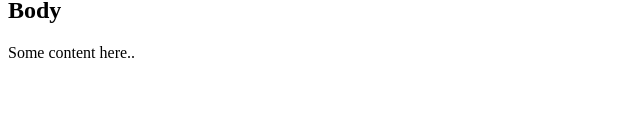
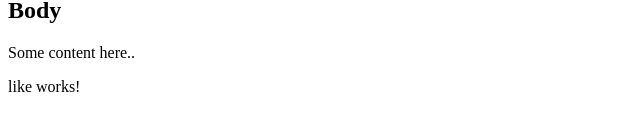
Before and after one commit to isakabusee/reusable-components, an Angular app: page / in a window 1280 px wide. Shown: the part 181-312 px from the top of the page, without its empty margins (0-640 px from the left). Built offline with nearby package versions, Linux system fonts and the light colour scheme.

Commit message:
asterlike component added

```diff
--- a/src/app/app.component.html
+++ b/src/app/app.component.html
@@ -9,3 +9,4 @@
         <p>Some content here..</p>
     </div>
 </bootstrap-panel>
+<like></like>
--- a/src/app/app.module.ts
+++ b/src/app/app.module.ts
@@ -5,12 +5,14 @@ import { AppRoutingModule } from './app-routing.module';
 import { AppComponent } from './app.component';
 import { FavoriteComponent } from './favorite/favorite.component';
 import { PanelComponent } from './panel/panel.component';
+import { LikeComponent } from './like/like.component';
 
 @NgModule({
   declarations: [
     AppComponent,
     FavoriteComponent,
-    PanelComponent
+    PanelComponent,
+    LikeComponent
   ],
   imports: [
     BrowserModule,
--- /dev/null
+++ b/src/app/like/like.component.html
@@ -0,0 +1 @@
+<p>like works!</p>
--- /dev/null
+++ b/src/app/like/like.component.ts
@@ -0,0 +1,15 @@
+import { Component, OnInit } from '@angular/core';
+
+@Component({
+  selector: 'like',
+  templateUrl: './like.component.html',
+  styleUrls: ['./like.component.css']
+})
+export class LikeComponent implements OnInit {
+
+  constructor() { }
+
+  ngOnInit() {
+  }
+
+}
```
Also changed, not shown: src/app/like/like.component.css (added), 1 other file (tests, documents, lock files or other folders).
